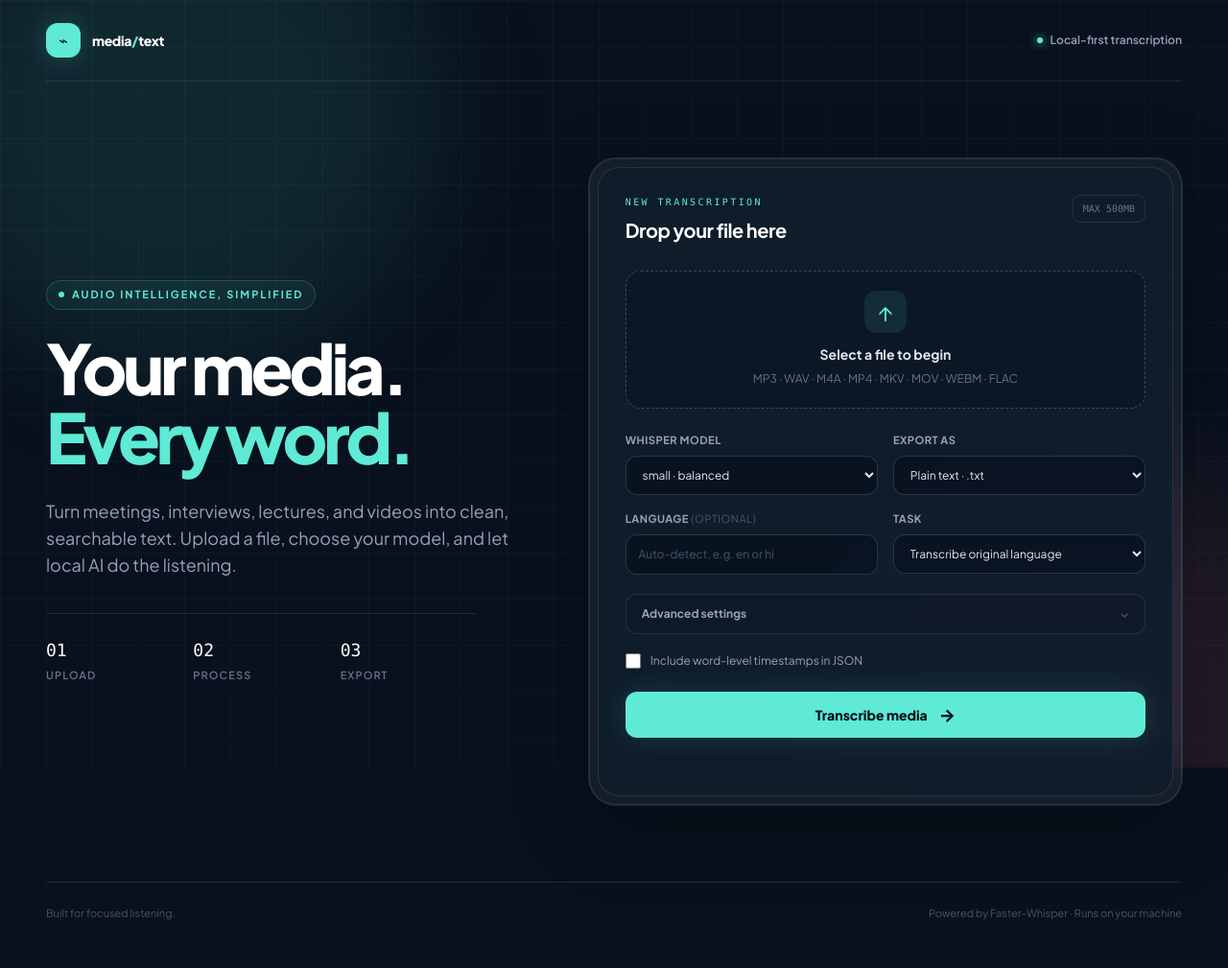
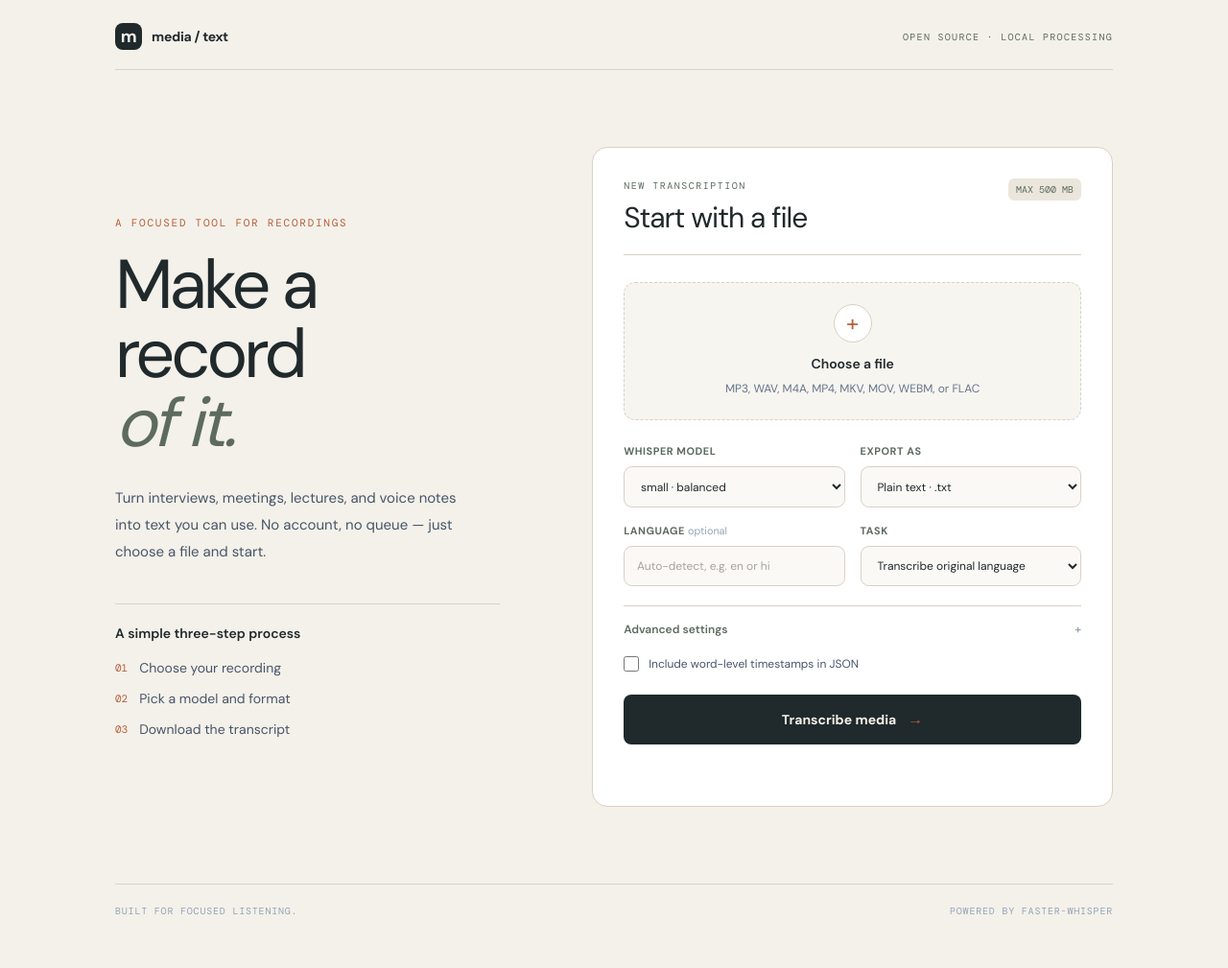
Before and after one commit to theneotic/audio-video-to-text, a FastAPI app: page / in a window 1280 px wide. Shown: the whole page at 96% size. After the commit the page ends 953 px from the top, so only its background shows below. Run offline with FastAPI, Linux system fonts and the light colour scheme; some libraries are stand-ins or nearby versions.

Commit message:
style: refine frontend visual direction

```diff
--- a/src/media_to_text/static/style.css
+++ b/src/media_to_text/static/style.css
@@ -1,41 +1,16 @@
 html { scroll-behavior: smooth; }
-
 body { font-feature-settings: "ss01" 1, "cv11" 1; }
 
-.font-mono { font-family: "DM Mono", ui-monospace, SFMono-Regular, Menlo, Consolas, monospace; }
-
-.field-label {
-  display: block;
-  margin-bottom: .5rem;
-  color: rgb(148 163 184);
-  font-size: .7rem;
-  font-weight: 700;
-  letter-spacing: .04em;
-  text-transform: uppercase;
-}
-
-.field-control {
-  width: 100%;
-  border: 1px solid rgb(51 65 85 / .75);
-  border-radius: .75rem;
-  background: rgb(8 17 29 / .7);
-  padding: .7rem .8rem;
-  color: rgb(226 232 240);
-  font-size: .75rem;
-  outline: none;
-  transition: border-color .2s ease, box-shadow .2s ease, background .2s ease;
-}
-
-.field-control::placeholder { color: rgb(71 85 105); }
-.field-control:focus { border-color: rgb(94 234 212 / .7); background: rgb(8 17 29 / .9); box-shadow: 0 0 0 3px rgb(94 234 212 / .08); }
-.field-control option { color: #e2e8f0; background: #101d2c; }
+.field-label { display: block; margin-bottom: .5rem; color: #5d6b5f; font-size: .68rem; font-weight: 700; letter-spacing: .05em; text-transform: uppercase; }
+.field-control { width: 100%; border: 1px solid #d9d1c3; border-radius: .55rem; background: #faf9f6; padding: .7rem .8rem; color: #20292b; font-size: .75rem; outline: none; transition: border-color .18s ease, box-shadow .18s ease, background .18s ease; }
+.field-control::placeholder { color: #a8a39a; }
+.field-control:focus { border-color: #5d6b5f; background: #fff; box-shadow: 0 0 0 3px rgb(93 107 95 / .10); }
+.field-control option { color: #20292b; background: #fff; }
 
 .htmx-indicator { display: none; }
 .htmx-request .htmx-indicator, .htmx-request.htmx-indicator { display: flex; }
-.spinner { display: inline-block; width: .8rem; height: .8rem; border: 2px solid rgb(94 234 212 / .25); border-top-color: #5eead4; border-radius: 999px; animation: spin .8s linear infinite; }
-
-.has-file { border-color: rgb(94 234 212 / .65) !important; background: rgb(94 234 212 / .06) !important; }
-
+.spinner { display: inline-block; width: .75rem; height: .75rem; border: 2px solid rgb(93 107 95 / .22); border-top-color: #5d6b5f; border-radius: 999px; animation: spin .8s linear infinite; }
+.has-file { border-color: #5d6b5f !important; background: #ebe6dc !important; }
 summary::-webkit-details-marker { display: none; }
 
 @keyframes spin { to { transform: rotate(360deg); } }
--- a/src/media_to_text/templates/base.html
+++ b/src/media_to_text/templates/base.html
@@ -1,9 +1,9 @@
 <!doctype html>
-<html lang="en" class="h-full bg-[#08111d]">
+<html lang="en" class="h-full bg-paper">
 <head>
   <meta charset="utf-8">
   <meta name="viewport" content="width=device-width, initial-scale=1">
-  <meta name="theme-color" content="#08111d">
+  <meta name="theme-color" content="#f4f1ea">
   <title>{% block title %}Media to Text{% endblock %}</title>
   <script src="https://cdn.tailwindcss.com"></script>
   <script>
@@ -11,16 +11,20 @@
       theme: {
         extend: {
           fontFamily: {
-            sans: ['Plus Jakarta Sans', 'Inter', 'ui-sans-serif', 'system-ui', 'sans-serif'],
+            sans: ['DM Sans', 'ui-sans-serif', 'system-ui', 'sans-serif'],
+            display: ['Source Serif 4', 'Georgia', 'serif'],
+            mono: ['DM Mono', 'ui-monospace', 'monospace'],
           },
           colors: {
-            ink: '#08111d',
-            panel: '#101d2c',
-            teal: '#5eead4',
-            coral: '#fb7185',
+            paper: '#f4f1ea',
+            ink: '#20292b',
+            moss: '#5d6b5f',
+            rust: '#b65f3b',
+            line: '#d9d1c3',
+            wash: '#ebe6dc',
           },
           boxShadow: {
-            glow: '0 0 0 1px rgba(94, 234, 212, .15), 0 24px 80px rgba(0, 0, 0, .30)',
+            paper: '0 12px 30px rgba(50, 45, 35, .08)',
           },
         },
       },
@@ -28,21 +32,16 @@
   </script>
   <link rel="preconnect" href="https://fonts.googleapis.com">
   <link rel="preconnect" href="https://fonts.gstatic.com" crossorigin>
-  <link href="https://fonts.googleapis.com/css2?family=DM+Mono:wght@400;500&family=Plus+Jakarta+Sans:wght@400;500;600;700;800&display=swap" rel="stylesheet">
+  <link href="https://fonts.googleapis.com/css2?family=DM+Mono:wght@400;500&family=DM+Sans:wght@400;500;600;700&family=Source+Serif+4:opsz,wght@8..60,500;8..60,600&display=swap" rel="stylesheet">
   <script src="https://unpkg.com/htmx.org@2.0.4"></script>
   <link rel="stylesheet" href="{{ url_for('static', path='style.css') }}">
 </head>
-<body class="min-h-full overflow-x-hidden bg-ink font-sans text-slate-100 antialiased">
-  <div class="pointer-events-none fixed inset-0 -z-0 overflow-hidden" aria-hidden="true">
-    <div class="absolute -left-24 -top-40 h-[34rem] w-[34rem] rounded-full bg-teal/10 blur-3xl"></div>
-    <div class="absolute -bottom-56 -right-32 h-[34rem] w-[34rem] rounded-full bg-coral/10 blur-3xl"></div>
-    <div class="absolute inset-0 opacity-[0.035] [background-image:linear-gradient(rgba(255,255,255,.8)_1px,transparent_1px),linear-gradient(90deg,rgba(255,255,255,.8)_1px,transparent_1px)] [background-size:48px_48px]"></div>
-  </div>
+<body class="min-h-full bg-paper font-sans text-ink antialiased">
   {% block body %}{% endblock %}
   <script>
     document.addEventListener('change', function (event) {
       if (event.target.id !== 'file') return;
-      const name = event.target.files && event.target.files[0] ? event.target.files[0].name : 'Select a file to begin';
+      const name = event.target.files && event.target.files[0] ? event.target.files[0].name : 'Choose a file';
       const target = document.getElementById('file-name');
       if (target) target.textContent = name;
       const zone = document.getElementById('drop-zone');
--- a/src/media_to_text/templates/error.html
+++ b/src/media_to_text/templates/error.html
@@ -1,9 +1,9 @@
 {% extends "base.html" %}
 {% block title %}Could not start · Media to Text{% endblock %}
 {% block body %}
-<main class="relative z-10 mx-auto flex min-h-screen w-full max-w-3xl flex-col px-5 py-6 sm:px-8 lg:px-12">
-  <nav class="border-b border-white/10 pb-6"><a href="/" class="group flex items-center gap-3"><span class="grid h-9 w-9 place-items-center rounded-xl bg-teal text-ink">⌁</span><span class="text-sm font-extrabold tracking-tight text-white">media<span class="text-teal">/</span>text</span></a></nav>
+<main class="mx-auto flex min-h-screen w-full max-w-3xl flex-col px-6 py-6 sm:px-10 lg:px-14">
+  <nav class="border-b border-line pb-5"><a href="/" class="flex items-center gap-2.5 text-sm font-bold tracking-[-.02em] text-ink"><span class="grid h-7 w-7 place-items-center rounded-lg bg-ink font-display text-lg leading-none text-paper">m</span><span>media / text</span></a></nav>
   <section class="flex flex-1 items-center py-12"><div id="app-panel" class="w-full">{% include "error_fragment.html" %}</div></section>
-  <footer class="border-t border-white/10 py-6 text-[11px] text-slate-600">Powered by Faster-Whisper · Runs on your machine</footer>
+  <footer class="border-t border-line py-5 font-mono text-[10px] uppercase tracking-[.08em] text-slate-400">Powered by Faster-Whisper</footer>
 </main>
 {% endblock %}
--- a/src/media_to_text/templates/index.html
+++ b/src/media_to_text/templates/index.html
@@ -1,86 +1,57 @@
 {% extends "base.html" %}
-{% block title %}Transcribe audio and video · Media to Text{% endblock %}
+{% block title %}Transcribe your recording · Media to Text{% endblock %}
 {% block body %}
-<main class="relative z-10 mx-auto flex min-h-screen w-full max-w-7xl flex-col px-5 py-6 sm:px-8 lg:px-12">
-  <nav class="flex items-center justify-between border-b border-white/10 pb-6">
-    <a href="/" class="group flex items-center gap-3" aria-label="Media to Text home">
-      <span class="grid h-9 w-9 place-items-center rounded-xl bg-teal text-ink shadow-[0_0_26px_rgba(94,234,212,.22)] transition group-hover:rotate-3">⌁</span>
-      <span class="text-sm font-extrabold tracking-tight text-white">media<span class="text-teal">/</span>text</span>
-    </a>
-    <span class="hidden items-center gap-2 text-xs font-semibold text-slate-400 sm:flex"><span class="h-1.5 w-1.5 rounded-full bg-teal shadow-[0_0_10px_#5eead4]"></span> Local-first transcription</span>
+<main class="mx-auto flex min-h-screen w-full max-w-6xl flex-col px-6 py-6 sm:px-10 lg:px-14">
+  <nav class="flex items-center justify-between border-b border-line pb-5">
+    <a href="/" class="flex items-center gap-2.5 text-sm font-bold tracking-[-.02em] text-ink"><span class="grid h-7 w-7 place-items-center rounded-lg bg-ink font-display text-lg leading-none text-paper">m</span><span>media / text</span></a>
+    <span class="font-mono text-[10px] uppercase tracking-[.13em] text-moss">Open source · local processing</span>
   </nav>
 
-  <section class="grid flex-1 items-center gap-12 py-14 lg:grid-cols-[.88fr_1.12fr] lg:gap-20 lg:py-20">
-    <div class="max-w-xl">
-      <div class="mb-6 inline-flex items-center gap-2 rounded-full border border-teal/20 bg-teal/5 px-3 py-1.5 text-[11px] font-bold uppercase tracking-[.18em] text-teal">
-        <span class="h-1.5 w-1.5 rounded-full bg-teal"></span> Audio intelligence, simplified
-      </div>
-      <h1 class="max-w-2xl text-5xl font-extrabold leading-[.97] tracking-[-.06em] text-white sm:text-6xl lg:text-7xl">Your media.<br><span class="text-teal">Every word.</span></h1>
-      <p class="mt-7 max-w-lg text-base leading-7 text-slate-400 sm:text-lg">Turn meetings, interviews, lectures, and videos into clean, searchable text. Upload a file, choose your model, and let local AI do the listening.</p>
-      <div class="mt-9 grid max-w-md grid-cols-3 gap-3 border-t border-white/10 pt-6">
-        <div><p class="font-mono text-lg font-medium text-white">01</p><p class="mt-1 text-[11px] font-semibold uppercase tracking-widest text-slate-500">Upload</p></div>
-        <div><p class="font-mono text-lg font-medium text-white">02</p><p class="mt-1 text-[11px] font-semibold uppercase tracking-widest text-slate-500">Process</p></div>
-        <div><p class="font-mono text-lg font-medium text-white">03</p><p class="mt-1 text-[11px] font-semibold uppercase tracking-widest text-slate-500">Export</p></div>
+  <section class="grid flex-1 items-center gap-14 py-14 lg:grid-cols-[.85fr_1.15fr] lg:gap-24 lg:py-20">
+    <div class="max-w-md">
+      <p class="mb-5 font-mono text-[11px] uppercase tracking-[.16em] text-rust">A focused tool for recordings</p>
+      <h1 class="font-display text-6xl leading-[.97] tracking-[-.055em] text-ink sm:text-7xl">Make a record<br><span class="italic text-moss">of it.</span></h1>
+      <p class="mt-7 max-w-sm text-[15px] leading-7 text-slate-600">Turn interviews, meetings, lectures, and voice notes into text you can use. No account, no queue — just choose a file and start.</p>
+      <div class="mt-10 border-t border-line pt-5 text-sm text-slate-600">
+        <p class="font-semibold text-ink">A simple three-step process</p>
+        <ol class="mt-4 space-y-3">
+          <li class="flex items-center gap-3"><span class="font-mono text-[11px] text-rust">01</span><span>Choose your recording</span></li>
+          <li class="flex items-center gap-3"><span class="font-mono text-[11px] text-rust">02</span><span>Pick a model and format</span></li>
+          <li class="flex items-center gap-3"><span class="font-mono text-[11px] text-rust">03</span><span>Download the transcript</span></li>
+        </ol>
       </div>
     </div>
 
-    <section id="app-panel" class="rounded-[1.75rem] border border-white/10 bg-white/[.055] p-2 shadow-glow backdrop-blur-xl">
-      <div class="rounded-[1.4rem] border border-white/10 bg-panel/90 p-5 sm:p-7">
-        <div class="mb-7 flex items-start justify-between gap-5">
-          <div><p class="font-mono text-[10px] font-medium uppercase tracking-[.24em] text-teal">New transcription</p><h2 class="mt-2 text-xl font-bold tracking-tight text-white">Drop your file here</h2></div>
-          <span class="rounded-lg border border-white/10 px-2.5 py-1.5 font-mono text-[10px] text-slate-500">MAX {{ max_upload_mb }}MB</span>
+    <section id="app-panel" class="rounded-2xl border border-line bg-white p-6 shadow-paper sm:p-8">
+      <div class="mb-7 flex items-start justify-between gap-6 border-b border-line pb-5">
+        <div><p class="font-mono text-[10px] uppercase tracking-[.15em] text-moss">New transcription</p><h2 class="mt-2 font-display text-3xl tracking-[-.035em] text-ink">Start with a file</h2></div>
+        <span class="rounded-md bg-wash px-2 py-1 font-mono text-[10px] text-moss">MAX {{ max_upload_mb }} MB</span>
       </div>
 
       <form action="/transcribe" method="post" enctype="multipart/form-data" hx-post="/transcribe" hx-target="#app-panel" hx-swap="innerHTML" hx-encoding="multipart/form-data" hx-indicator="#loading-state" hx-disabled-elt="this">
-          <label id="drop-zone" for="file" class="group flex min-h-36 cursor-pointer flex-col items-center justify-center rounded-2xl border border-dashed border-slate-600/80 bg-ink/35 px-4 text-center transition hover:border-teal/70 hover:bg-teal/[.04]">
-            <span class="mb-3 grid h-11 w-11 place-items-center rounded-xl bg-teal/10 text-2xl text-teal transition group-hover:scale-105">↑</span>
-            <span id="file-name" class="text-sm font-bold text-slate-200">Select a file to begin</span>
-            <span class="mt-1.5 text-xs leading-5 text-slate-500">MP3 · WAV · M4A · MP4 · MKV · MOV · WEBM · FLAC</span>
+        <label id="drop-zone" for="file" class="group flex min-h-36 cursor-pointer flex-col items-center justify-center rounded-xl border border-dashed border-line bg-paper/70 px-4 text-center transition hover:border-moss hover:bg-wash/60">
+          <span class="mb-3 grid h-10 w-10 place-items-center rounded-full border border-line bg-white font-display text-2xl leading-none text-rust transition group-hover:-translate-y-0.5">+</span>
+          <span id="file-name" class="text-sm font-semibold text-ink">Choose a file</span>
+          <span class="mt-1.5 text-xs leading-5 text-slate-500">MP3, WAV, M4A, MP4, MKV, MOV, WEBM, or FLAC</span>
           <input id="file" name="file" type="file" accept="audio/*,video/*" required class="sr-only">
         </label>
 
         <div class="mt-6 grid gap-4 sm:grid-cols-2">
-            <div>
-              <label for="model" class="field-label">Whisper model</label>
-              <select id="model" name="model" class="field-control">
-                {% for model in models %}<option value="{{ model }}" {% if model == 'small' %}selected{% endif %}>{{ model }}{% if model == 'small' %} · balanced{% elif model == 'large-v3' %} · highest accuracy{% endif %}</option>{% endfor %}
-              </select>
-            </div>
-            <div>
-              <label for="output_format" class="field-label">Export as</label>
-              <select id="output_format" name="output_format" class="field-control">
-                <option value="txt">Plain text · .txt</option><option value="json">Structured data · .json</option><option value="srt">Subtitles · .srt</option><option value="vtt">Web captions · .vtt</option><option value="all">Everything</option>
-              </select>
-            </div>
-            <div>
-              <label for="language" class="field-label">Language <span class="font-normal text-slate-600">(optional)</span></label>
-              <input id="language" name="language" type="text" placeholder="Auto-detect, e.g. en or hi" class="field-control">
-            </div>
-            <div>
-              <label for="task" class="field-label">Task</label>
-              <select id="task" name="task" class="field-control"><option value="transcribe">Transcribe original language</option><option value="translate">Translate to English</option></select>
-            </div>
+          <div><label for="model" class="field-label">Whisper model</label><select id="model" name="model" class="field-control">{% for model in models %}<option value="{{ model }}" {% if model == 'small' %}selected{% endif %}>{{ model }}{% if model == 'small' %} · balanced{% elif model == 'large-v3' %} · highest accuracy{% endif %}</option>{% endfor %}</select></div>
+          <div><label for="output_format" class="field-label">Export as</label><select id="output_format" name="output_format" class="field-control"><option value="txt">Plain text · .txt</option><option value="json">Structured data · .json</option><option value="srt">Subtitles · .srt</option><option value="vtt">Web captions · .vtt</option><option value="all">Everything</option></select></div>
+          <div><label for="language" class="field-label">Language <span class="font-normal normal-case tracking-normal text-slate-400">optional</span></label><input id="language" name="language" type="text" placeholder="Auto-detect, e.g. en or hi" class="field-control"></div>
+          <div><label for="task" class="field-label">Task</label><select id="task" name="task" class="field-control"><option value="transcribe">Transcribe original language</option><option value="translate">Translate to English</option></select></div>
         </div>
 
-          <details class="mt-5 rounded-xl border border-white/10 bg-ink/25 px-4 py-3">
-            <summary class="cursor-pointer list-none text-xs font-bold text-slate-400 marker:hidden">Advanced settings <span class="float-right text-slate-600">⌄</span></summary>
-            <div class="mt-4 grid gap-4 border-t border-white/10 pt-4 sm:grid-cols-2">
-              <div><label for="device" class="field-label">Device</label><select id="device" name="device" class="field-control"><option value="auto">Auto</option><option value="cpu">CPU</option><option value="cuda">CUDA GPU</option></select></div>
-              <div><label for="compute_type" class="field-label">Compute type</label><select id="compute_type" name="compute_type" class="field-control"><option value="default">Default</option><option value="int8">int8</option><option value="float16">float16</option></select></div>
-            </div>
-          </details>
+        <details class="mt-5 border-t border-line pt-4"><summary class="cursor-pointer list-none text-xs font-semibold text-moss marker:hidden">Advanced settings <span class="float-right text-slate-400">+</span></summary><div class="mt-4 grid gap-4 sm:grid-cols-2"><div><label for="device" class="field-label">Device</label><select id="device" name="device" class="field-control"><option value="auto">Auto</option><option value="cpu">CPU</option><option value="cuda">CUDA GPU</option></select></div><div><label for="compute_type" class="field-label">Compute type</label><select id="compute_type" name="compute_type" class="field-control"><option value="default">Default</option><option value="int8">int8</option><option value="float16">float16</option></select></div></div></details>
 
-          <label class="mt-5 flex cursor-pointer items-center gap-2.5 text-xs text-slate-400"><input name="word_timestamps" type="checkbox" value="true" class="h-4 w-4 rounded border-slate-600 bg-ink text-teal accent-teal"> Include word-level timestamps in JSON</label>
-
-          <button type="submit" class="mt-6 flex w-full items-center justify-center gap-3 rounded-xl bg-teal px-5 py-3.5 text-sm font-extrabold text-ink shadow-[0_0_30px_rgba(94,234,212,.15)] transition hover:bg-teal/90 hover:shadow-[0_0_40px_rgba(94,234,212,.25)] disabled:cursor-wait disabled:opacity-60">
-            <span class="button-label">Transcribe media</span><span class="text-lg leading-none">→</span>
-          </button>
-          <div id="loading-state" class="htmx-indicator mt-4 flex items-center justify-center gap-2 text-xs font-medium text-teal"><span class="spinner"></span> Listening carefully — this can take a moment</div>
+        <label class="mt-5 flex cursor-pointer items-center gap-2.5 text-xs text-slate-600"><input name="word_timestamps" type="checkbox" value="true" class="h-4 w-4 rounded border-line accent-moss"> Include word-level timestamps in JSON</label>
+        <button type="submit" class="mt-6 flex w-full items-center justify-center gap-3 rounded-lg bg-ink px-5 py-3.5 text-sm font-bold text-paper transition hover:bg-moss disabled:cursor-wait disabled:opacity-60"><span>Transcribe media</span><span class="text-base text-rust">→</span></button>
+        <div id="loading-state" class="htmx-indicator mt-4 flex items-center justify-center gap-2 text-xs text-moss"><span class="spinner"></span> Transcribing — this can take a moment</div>
       </form>
-      </div>
     </section>
   </section>
 
-  <footer class="flex flex-col gap-2 border-t border-white/10 py-6 text-[11px] text-slate-600 sm:flex-row sm:items-center sm:justify-between"><span>Built for focused listening.</span><span>Powered by Faster-Whisper · Runs on your machine</span></footer>
+  <footer class="flex flex-col gap-2 border-t border-line py-5 font-mono text-[10px] uppercase tracking-[.08em] text-slate-400 sm:flex-row sm:items-center sm:justify-between"><span>Built for focused listening.</span><span>Powered by Faster-Whisper</span></footer>
 </main>
 {% endblock %}
```
Also changed, not shown: src/media_to_text/templates/error_fragment.html (+6 -6 lines), src/media_to_text/templates/result.html (+3 -6 lines), src/media_to_text/templates/result_fragment.html (+6 -19 lines), tests/test_web.py (+1 -1 lines). Lines whose indentation alone changed are shown as unchanged.
